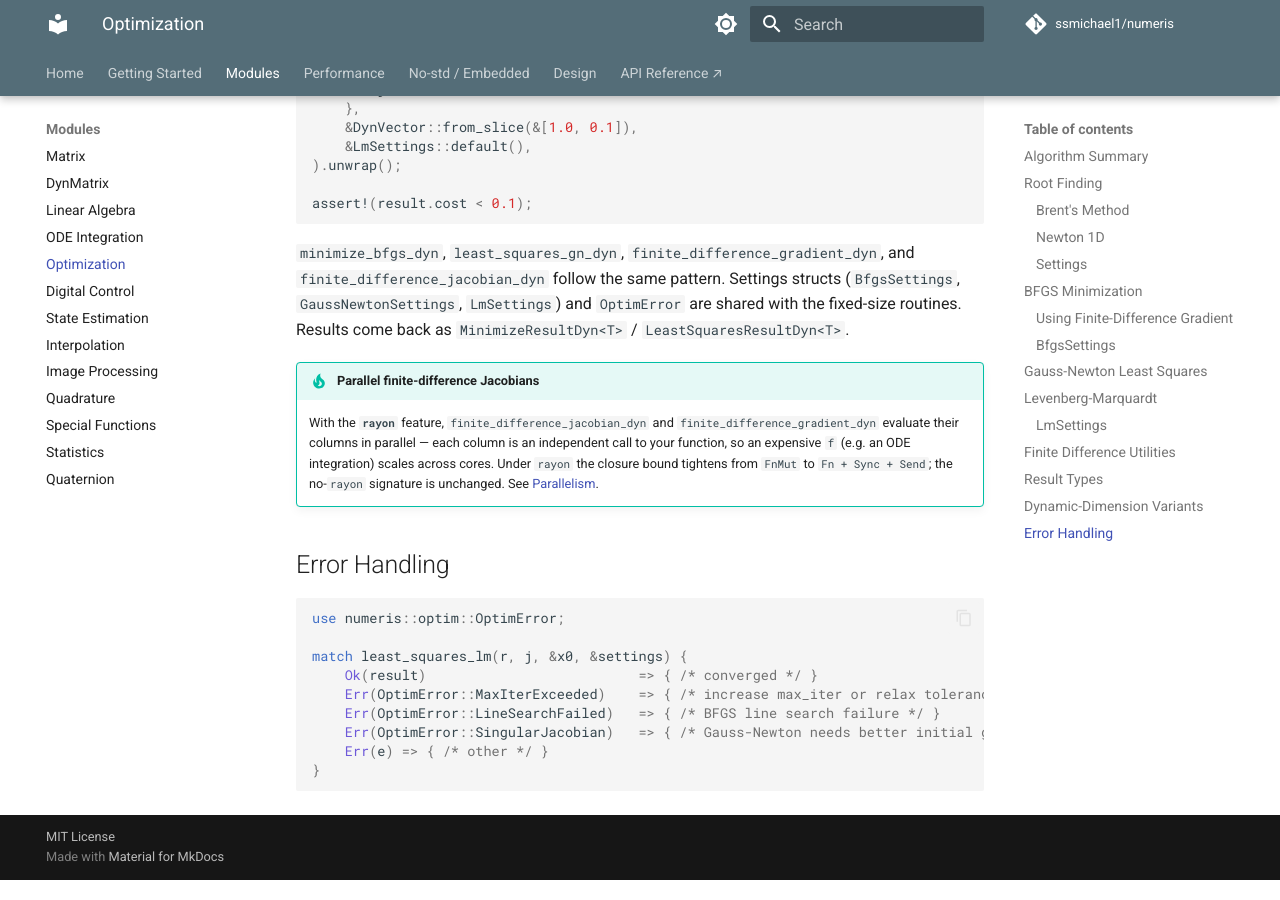
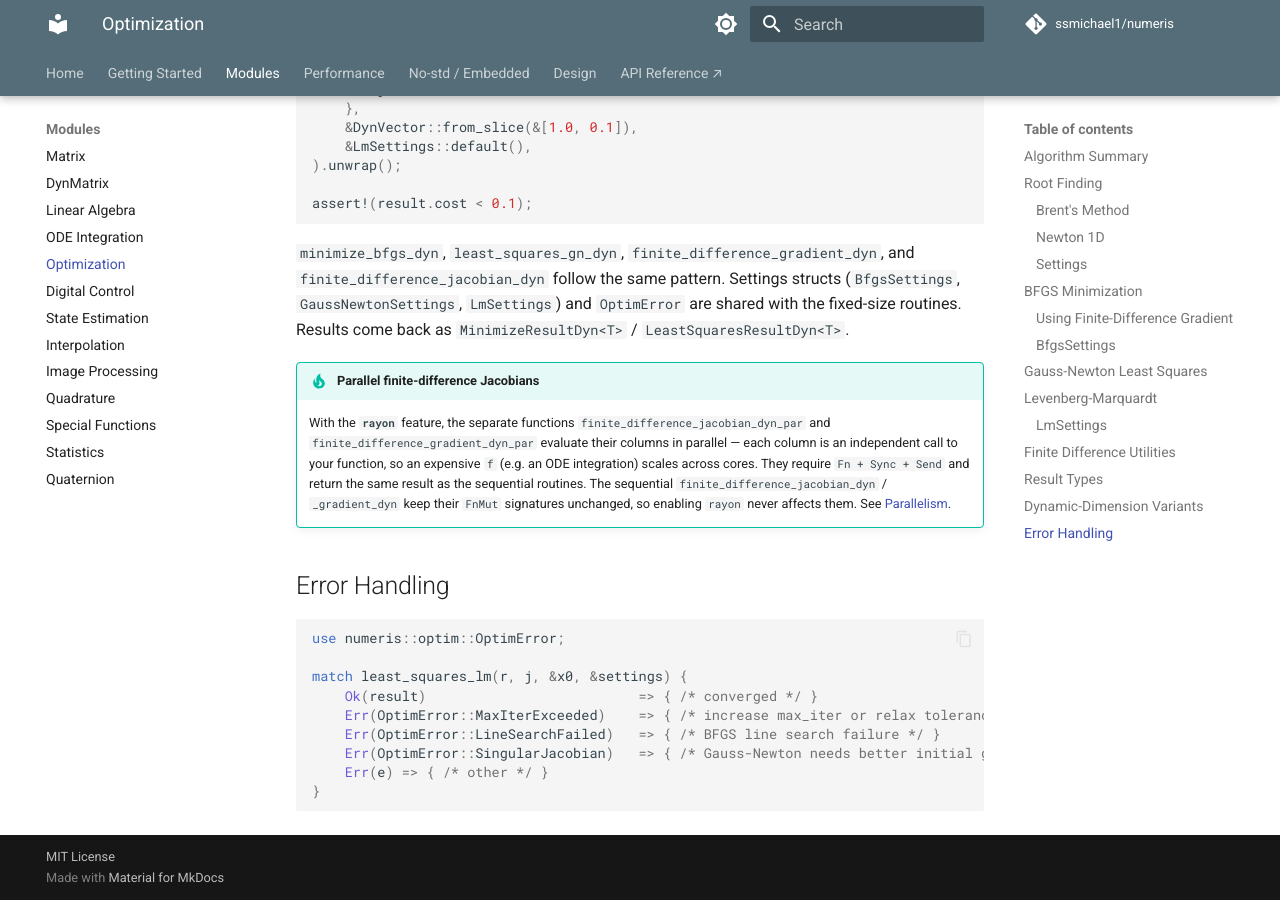
Before and after one commit to ssmichael1/numeris, an MkDocs documentation site: the page built from docs/optim.md, in a window 1280 px wide and 900 px high, scrolled down 6042 px. Built offline with MkDocs 1.6.1 and Material for MkDocs 9.7.7, drawn with Linux system fonts in a browser that asks for light colours; comment, search, counter and statistics services are not loaded.

Commit message:
Make rayon FD-Jacobian API additive; document rayon MSRV (pre-publish fixes)
Two pre-publish corrections to the v0.5.12 rayon feature (#7), addressing
regrets surfaced before the first crates.io release.

1. Additive parallel API (fixes a feature-unification footgun). The dynamic
   finite-difference routines previously cfg-split their closure bound — `FnMut`
   without rayon, `Fn + Sync + Send` with it. Because Cargo features are
   additive across the dependency graph, any crate enabling `numeris/rayon`
   would flip that bound for everyone and break an unrelated caller passing a
   `FnMut` Jacobian closure. Now `finite_difference_jacobian_dyn` /
   `_gradient_dyn` keep their original `FnMut` signatures unconditionally, and
   the parallel versions are *separate* `finite_difference_jacobian_dyn_par` /
   `_gradient_dyn_par` functions (rayon-gated, `Fn + Sync + Send`). Enabling
   rayon now never changes an existing signature. Adds a par-vs-seq equality
   test; updates the bench to call the `_par` variant.

2. Document the rayon MSRV. rayon 1.11 / rayon-core 1.13 require Rust 1.80, but
   the crate declares rust-version 1.77. The base MSRV stays 1.77; the `rayon`
   feature requires >= 1.80. Noted in the README, lib.rs, docs (performance,
   getting-started), Cargo.toml, CHANGELOG, and CLAUDE.md.

Also tightens `par` module gating (the now-sequential FD routine no longer uses
`for_each_chunk_mut`, so the module/`MaybeSync` are gated to their real
consumers) — every feature combination builds warning-clean. Full suite passes
with and without the feature; docs build cleanly; no new clippy warnings.

Co-Authored-By: Claude Opus 4.8 (1M context) <noreply@anthropic.com>

```diff
--- a/Cargo.toml
+++ b/Cargo.toml
@@ -47,6 +47,8 @@ quad = []
 special = []
 stats = ["special"]
 std = ["alloc", "num-traits/std", "num-complex?/std"]
+# `rayon` implies std and raises the effective MSRV to 1.80 (rayon's requirement);
+# the base crate's rust-version stays 1.77.
 rayon = ["std", "dep:rayon"]
 libm = ["num-traits/libm", "num-complex?/libm"]
 complex = ["dep:num-complex"]
--- a/docs/optim.md
+++ b/docs/optim.md
@@ -298,12 +298,14 @@ shared with the fixed-size routines. Results come back as
 `MinimizeResultDyn<T>` / `LeastSquaresResultDyn<T>`.
 
 !!! tip "Parallel finite-difference Jacobians"
-    With the **`rayon`** feature, `finite_difference_jacobian_dyn` and
-    `finite_difference_gradient_dyn` evaluate their columns in parallel — each
-    column is an independent call to your function, so an expensive `f` (e.g. an
-    ODE integration) scales across cores. Under `rayon` the closure bound
-    tightens from `FnMut` to `Fn + Sync + Send`; the no-`rayon` signature is
-    unchanged. See [Parallelism](performance.md#parallelism-rayon).
+    With the **`rayon`** feature, the separate functions
+    `finite_difference_jacobian_dyn_par` and `finite_difference_gradient_dyn_par`
+    evaluate their columns in parallel — each column is an independent call to
+    your function, so an expensive `f` (e.g. an ODE integration) scales across
+    cores. They require `Fn + Sync + Send` and return the same result as the
+    sequential routines. The sequential `finite_difference_jacobian_dyn` /
+    `_gradient_dyn` keep their `FnMut` signatures unchanged, so enabling `rayon`
+    never affects them. See [Parallelism](performance.md#parallelism-rayon).
 
 ## Error Handling
 
```
Also changed, not shown: CHANGELOG.md (+16 -12 lines), CLAUDE.md (+12 -10 lines), README.md (+2 -2 lines), docs/getting-started.md (+1 -1 lines), docs/performance.md (+6 -1 lines), 6 other files.
